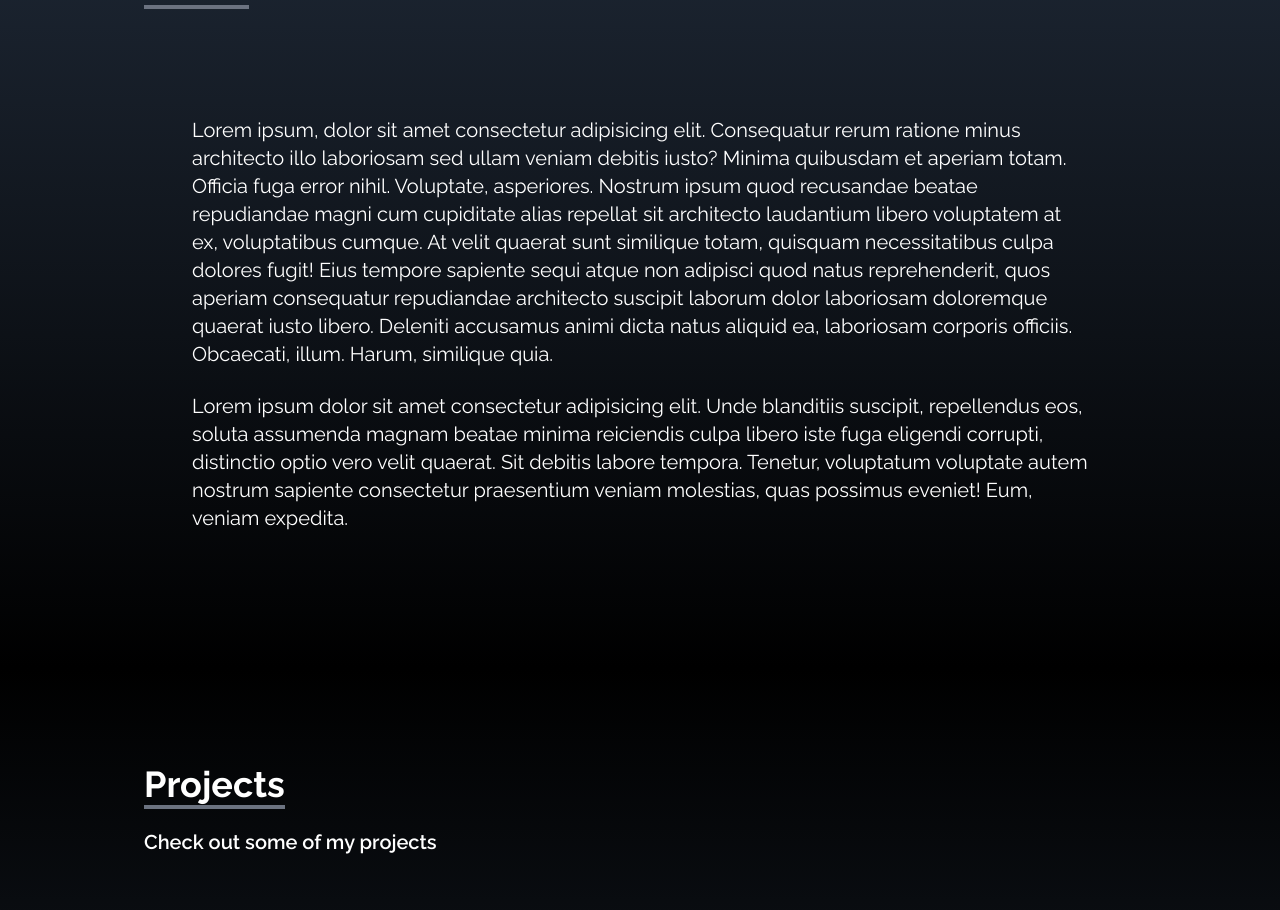
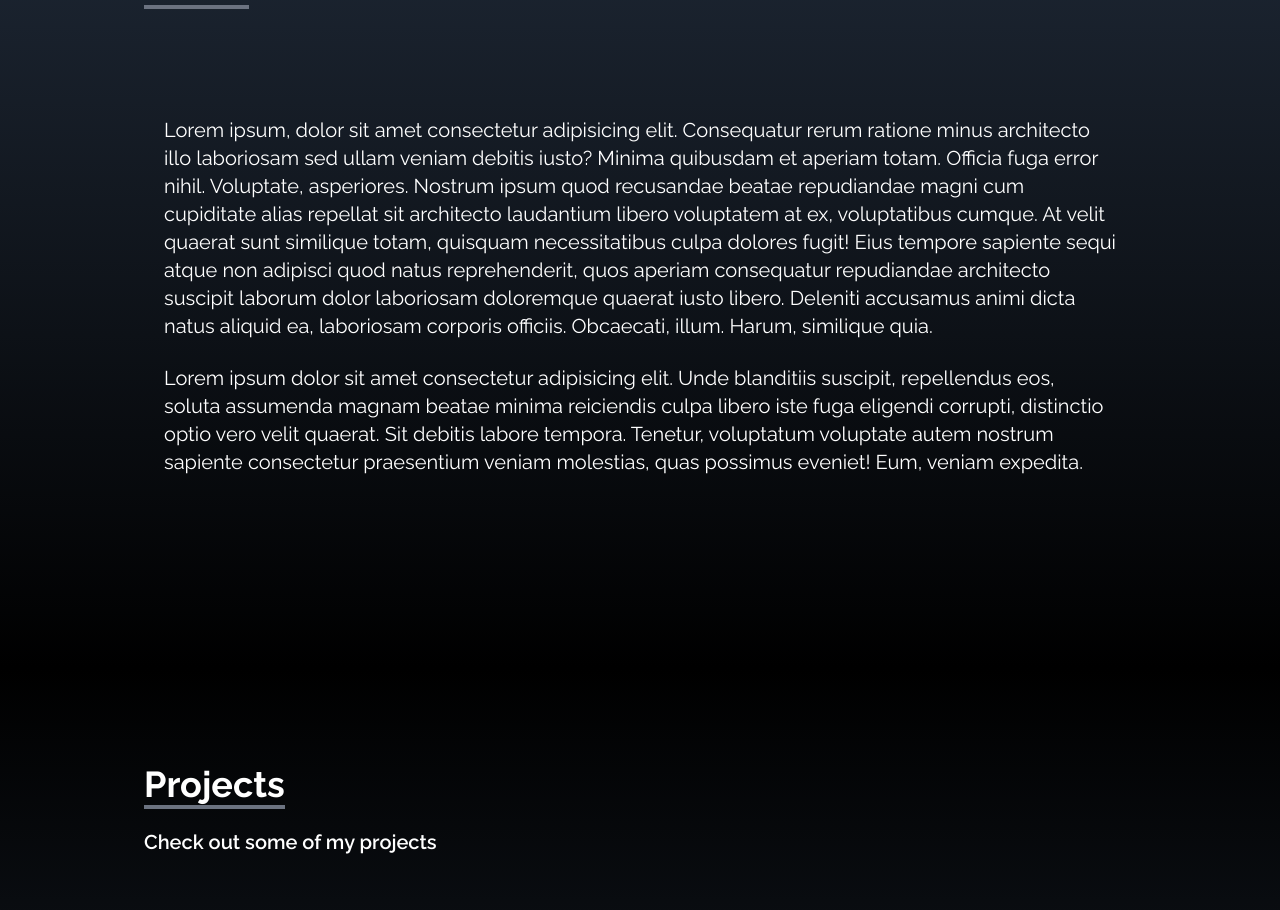
Before and after one commit to Visheshshah0807/portfolio_website, a React (Create React App) app: page / in a window 1280 px wide. Shown: the part 932-1842 px from the top of the page. Built offline with nearby package versions, Linux system fonts and the light colour scheme.

Commit message:
some correction done

```diff
--- a/src/components/About.jsx
+++ b/src/components/About.jsx
@@ -12,7 +12,7 @@ const About = () => {
             About
           </p>
         </div>
-        <p className="text-xl mt-20 px-12">
+        <p className="text-xl mt-20 px-5">
           Lorem ipsum, dolor sit amet consectetur adipisicing elit. Consequatur
           rerum ratione minus architecto illo laboriosam sed ullam veniam
           debitis iusto? Minima quibusdam et aperiam totam. Officia fuga error
@@ -29,7 +29,7 @@ const About = () => {
 
         <br />
 
-        <p className="text-xl px-12">
+        <p className="text-xl px-5">
           Lorem ipsum dolor sit amet consectetur adipisicing elit. Unde
           blanditiis suscipit, repellendus eos, soluta assumenda magnam beatae
           minima reiciendis culpa libero iste fuga eligendi corrupti, distinctio
--- a/src/components/Contact.jsx
+++ b/src/components/Contact.jsx
@@ -55,7 +55,7 @@ const Contact = () => {
           <form
             onSubmit={handleSubmit}
             action=""
-            className="flex flex-col w-80 md:w-1/2 mx-auto contact-form "
+            className="flex flex-col w-[350px] md:w-1/2 mx-auto contact-form "
           >
             <input
               type="text"
--- a/src/components/Experience.jsx
+++ b/src/components/Experience.jsx
@@ -82,7 +82,7 @@ const Experience = () => {
           </p>
         </header>
 
-        <div className="w-full grid grid-cols-2 sm:grid-cols-3 gap-8 text-center py-8 px-12 sm:px-0">
+        <div className="w-full grid grid-cols-2 sm:grid-cols-3 gap-8 text-center py-8 px-2 sm:px-0">
           {experience.map(({ id, src, title, style }) => (
             <div
               key={id}
--- a/src/components/Projects.jsx
+++ b/src/components/Projects.jsx
@@ -43,7 +43,7 @@ const Projects = () => {
           </p>
         </div>
 
-        <div className="grid sm:grid-cols-2 md:grid-cols-3 gap-8 px-12 sm:px-0">
+        <div className="grid sm:grid-cols-2 md:grid-cols-3 gap-8 px-5 sm:px-0">
           {projects.map(({ id, src }) => (
             <div key={id} className="shadow-md shadow-gray-300 rounded-lg">
               <img
```
